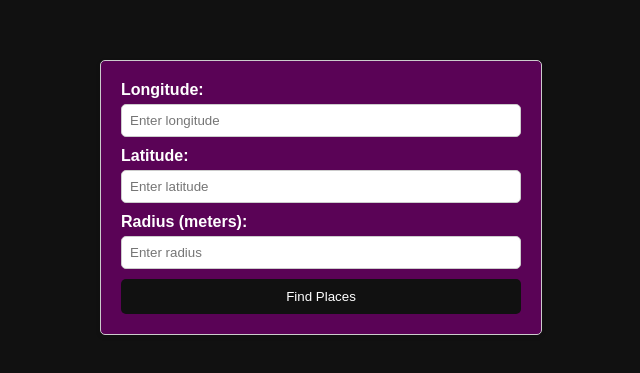
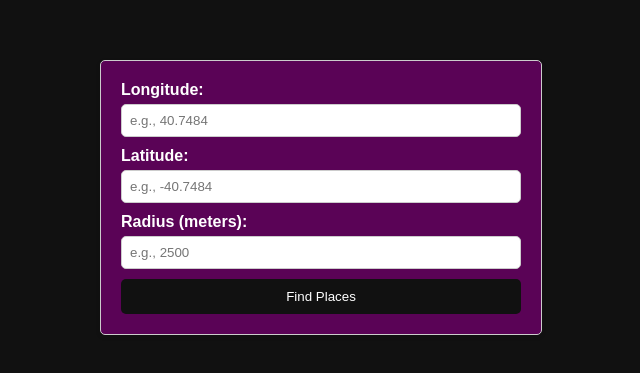
Before and after one commit to eminyilmazz/codexist-case, a website: page case-fe/index.html in a window 1280 px wide. Shown: the part 203-576 px from the top of the page, 319-959 px from the left. Drawn offline with nearby package versions, Linux system fonts and the light colour scheme.

Commit message:
added sample values as placeholder

```diff
--- a/case-fe/app.js
+++ b/case-fe/app.js
@@ -19,7 +19,7 @@ const app = Vue.createApp({
             return;
         }
 
-        const url = `http://127.0.0.1:8070/get?long=${this.longitude}&lat=${this.latitude}&rad=${this.radius}`;
+        const url = `https://codexist-be-hqjbbnwqeq-ey.a.run.app/get?long=${this.longitude}&lat=${this.latitude}&rad=${this.radius}`;
         $.ajax({
           url: url,
           type: 'GET',
--- a/case-fe/index.html
+++ b/case-fe/index.html
@@ -10,15 +10,15 @@
 <div id="app" class="container">
   <div class="input-group">
     <label for="longitude">Longitude:</label>
-    <input v-model="longitude" type="text" id="longitude" placeholder="Enter longitude">
+    <input v-model="longitude" type="text" id="longitude" placeholder="e.g., 40.7484">
   </div>
   <div class="input-group">
     <label for="latitude">Latitude:</label>
-    <input v-model="latitude" type="text" id="latitude" placeholder="Enter latitude">
+    <input v-model="latitude" type="text" id="latitude" placeholder="e.g., -40.7484">
   </div>
   <div class="input-group">
     <label for="radius">Radius (meters):</label>
-    <input v-model="radius" type="text" id="radius" placeholder="Enter radius">
+    <input v-model="radius" type="text" id="radius" placeholder="e.g., 2500">
   </div>
   <button @click="fetchPlaces" id="findButton">Find Places</button>
   <div id="result" v-show="showResult">
```
